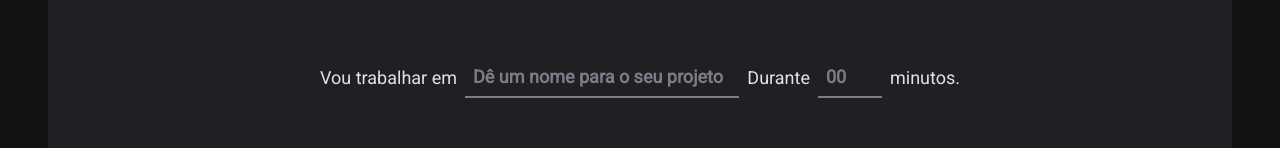
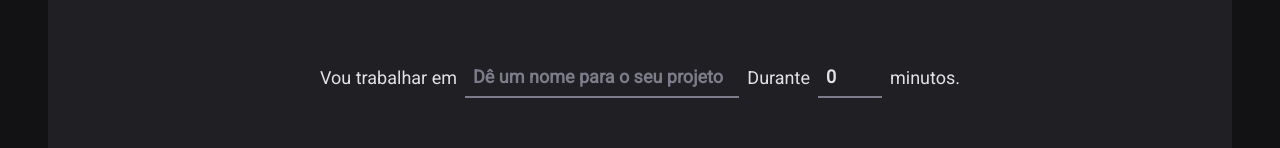
Before and after one commit to vitorsat/React, a React (Vite) app in the folder Segundo-Projeto/02-ignite-timer/: page / in a window 1280 px wide. Shown: the part 166-314 px from the top of the page. Built offline with nearby package versions, Linux system fonts and the light colour scheme.

Commit message:
feat: add validations

```diff
--- a/Segundo-Projeto/02-ignite-timer/package.json
+++ b/Segundo-Projeto/02-ignite-timer/package.json
@@ -10,12 +10,14 @@
     "preview": "vite preview"
   },
   "dependencies": {
+    "@hookform/resolvers": "^3.1.0",
     "phosphor-react": "^1.4.1",
     "react": "^18.2.0",
     "react-dom": "^18.2.0",
     "react-hook-form": "^7.43.9",
     "react-router-dom": "^6.11.1",
-    "styled-components": "^5.3.10"
+    "styled-components": "^5.3.10",
+    "zod": "^3.21.4"
   },
   "devDependencies": {
     "@rocketseat/eslint-config": "^1.2.0",
--- a/Segundo-Projeto/02-ignite-timer/src/pages/home/index.tsx
+++ b/Segundo-Projeto/02-ignite-timer/src/pages/home/index.tsx
@@ -9,12 +9,31 @@
   TaskInput,
 } from './styles'
 import { useForm } from 'react-hook-form'
+import { zodResolver } from '@hookform/resolvers/zod'
+import * as zod from 'zod'
+
+const newCycleFormValidationSchema = zod.object({
+  task: zod.string().min(1, 'Informe a tarefa'),
+  minutesAmount: zod
+    .number()
+    .min(5, 'O ciclo precisa ser no mínimo 5 minutos')
+    .max(60, 'O ciclo precisa ser no máximo 60 minutos'),
+})
+
+type NewCycleFormData = zod.infer<typeof newCycleFormValidationSchema>
 
 export function Home() {
-  const { register, handleSubmit, watch } = useForm()
+  const { register, handleSubmit, watch, reset } = useForm<NewCycleFormData>({
+    resolver: zodResolver(newCycleFormValidationSchema),
+    defaultValues: {
+      task: '',
+      minutesAmount: 0,
+    },
+  })
 
-  function handleCreateNewCycle(data: any) {
+  function handleCreateNewCycle(data: NewCycleFormData) {
     console.log(data)
+    reset()
   }
 
   const task = watch('task')
```
Also changed, not shown: 2 other files (tests, documents, lock files or other folders).
